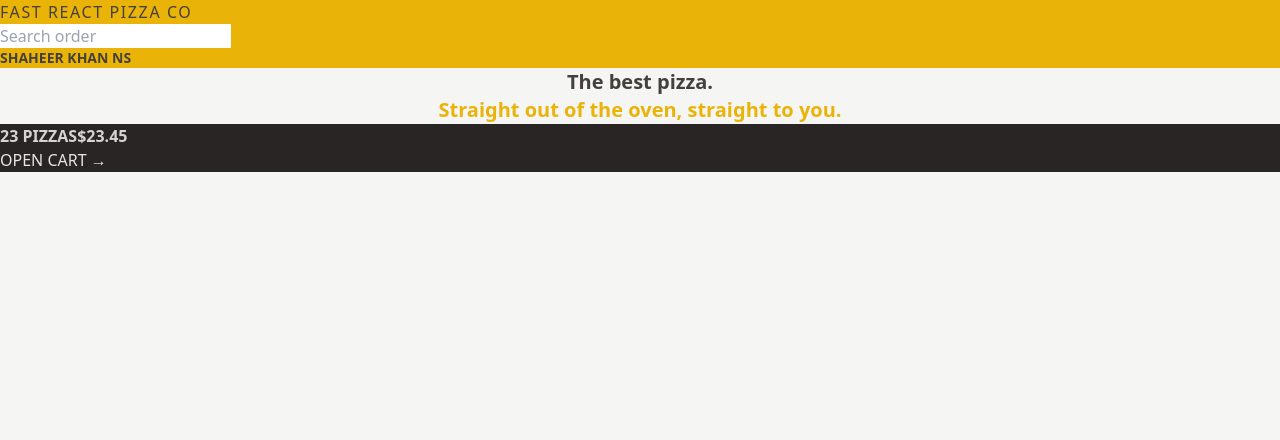
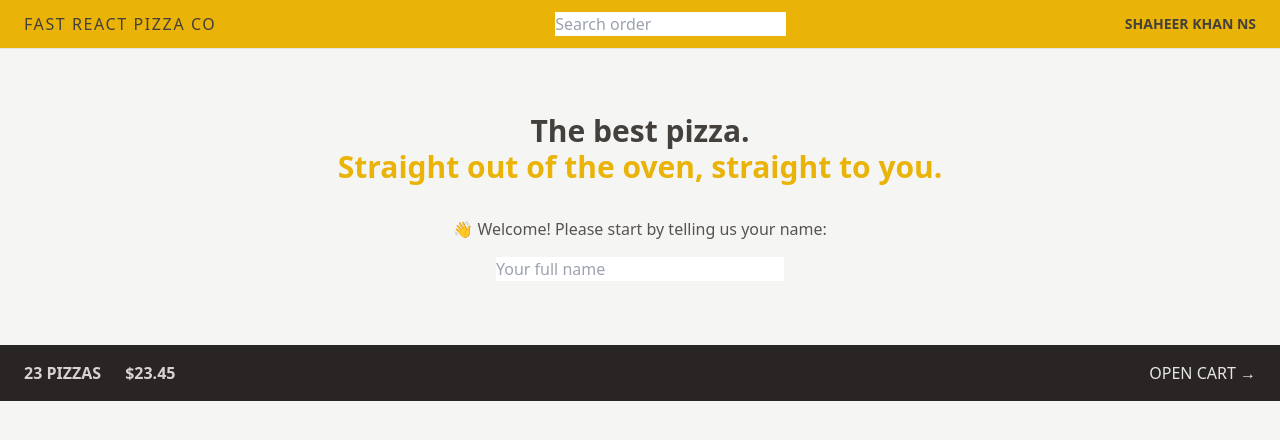
Before and after one commit to ShaheerKhanNS/fast-react-pizza, a React (Vite) app: page / in a window 1280 px wide. Shown: the top 440 px of the page. Built offline with nearby package versions, Linux system fonts and the light colour scheme.

Commit message:
Added styling

```diff
--- a/src/App.jsx
+++ b/src/App.jsx
@@ -1,13 +1,13 @@
 import { RouterProvider, createBrowserRouter } from "react-router-dom";
-import Home from "./features/ui/Home";
-import Error from "./features/ui/Error";
+import Home from "./ui/Home";
+import Error from "./ui/Error";
 import Menu, { loader as menuLoader } from "./features/menu/Menu";
 import Cart from "./features/cart/Cart";
 import CreateOrder, {
   action as createOrderAction,
 } from "./features/order/CreateOrder";
 import Order, { loader as orderLoader } from "./features/order/Order";
-import AppLayout from "./features/ui/AppLayout";
+import AppLayout from "./ui/AppLayout";
 
 const router = createBrowserRouter([
   {
--- a/src/features/cart/CartOverview.jsx
+++ b/src/features/cart/CartOverview.jsx
@@ -2,8 +2,8 @@
 
 function CartOverview() {
   return (
-    <div className="bg-stone-800 uppercase text-stone-200">
-      <p className="font-semibold text-stone-300">
+    <div className="flex items-center justify-between bg-stone-800 px-4 py-4 text-sm uppercase text-stone-200  sm:px-6 md:text-base">
+      <p className="space-x-4  font-semibold text-stone-300 sm:space-x-6 ">
         <span>23 pizzas</span>
         <span>$23.45</span>
       </p>
--- a/src/features/user/CreateUser.jsx
+++ b/src/features/user/CreateUser.jsx
@@ -1,7 +1,7 @@
-import { useState } from 'react';
+import { useState } from "react";
 
 function CreateUser() {
-  const [username, setUsername] = useState('');
+  const [username, setUsername] = useState("");
 
   function handleSubmit(e) {
     e.preventDefault();
@@ -9,16 +9,19 @@
 
   return (
     <form onSubmit={handleSubmit}>
-      <p>👋 Welcome! Please start by telling us your name:</p>
+      <p className="mb-4 text-sm text-stone-600 md:text-base">
+        👋 Welcome! Please start by telling us your name:
+      </p>
 
       <input
         type="text"
         placeholder="Your full name"
         value={username}
         onChange={(e) => setUsername(e.target.value)}
+        className="w-72"
       />
 
-      {username !== '' && (
+      {username !== "" && (
         <div>
           <button>Start ordering</button>
         </div>
--- a/src/features/user/Username.jsx
+++ b/src/features/user/Username.jsx
@@ -1,5 +1,7 @@
 function Username() {
-  return <div className="text-sm font-semibold">Shaheer Khan NS</div>;
+  return (
+    <div className="hidden text-sm font-semibold md:block">Shaheer Khan NS</div>
+  );
 }
 
 export default Username;
--- a/src/features/ui/AppLayout.jsx
+++ b/src/ui/AppLayout.jsx
@@ -1,5 +1,5 @@
 import { Outlet, useNavigate, useNavigation } from "react-router-dom";
-import CartOverview from "../cart/CartOverview";
+import CartOverview from "../features/cart/CartOverview";
 import Header from "./Header";
 import Loader from "./Loader";
 
--- a/src/features/ui/Header.jsx
+++ b/src/ui/Header.jsx
@@ -1,10 +1,10 @@
 import { Link } from "react-router-dom";
-import SearchOrder from "../order/SearchOrder";
-import Username from "../user/Username";
+import SearchOrder from "../features/order/SearchOrder";
+import Username from "../features/user/Username";
 
 function Header() {
   return (
-    <header className="bg-yellow-500 uppercase">
+    <header className="flex items-center justify-between border-b border-stone-200 bg-yellow-500 px-4 py-3 uppercase sm:px-6">
       <Link to="/" className="tracking-widest">
         Fast React Pizza Co
       </Link>
--- a/src/features/ui/Home.jsx
+++ b/src/ui/Home.jsx
@@ -1,13 +1,16 @@
+import CreateUser from "../features/user/CreateUser";
+
 function Home() {
   return (
-    <div>
-      <h1 className="text-center text-xl font-semibold">
+    <div className="my-10 px-4 text-center sm:my-16">
+      <h1 className=" mb-8 text-center text-xl font-semibold md:text-3xl">
         The best pizza.
         <br />
         <span className="text-yellow-500">
           Straight out of the oven, straight to you.
         </span>
       </h1>
+      <CreateUser />
     </div>
   );
 }
```
Also changed, not shown: src/ui/Error.jsx (renamed from src/features/ui/Error.jsx), src/ui/Loader.jsx (renamed from src/features/ui/Loader.jsx).
